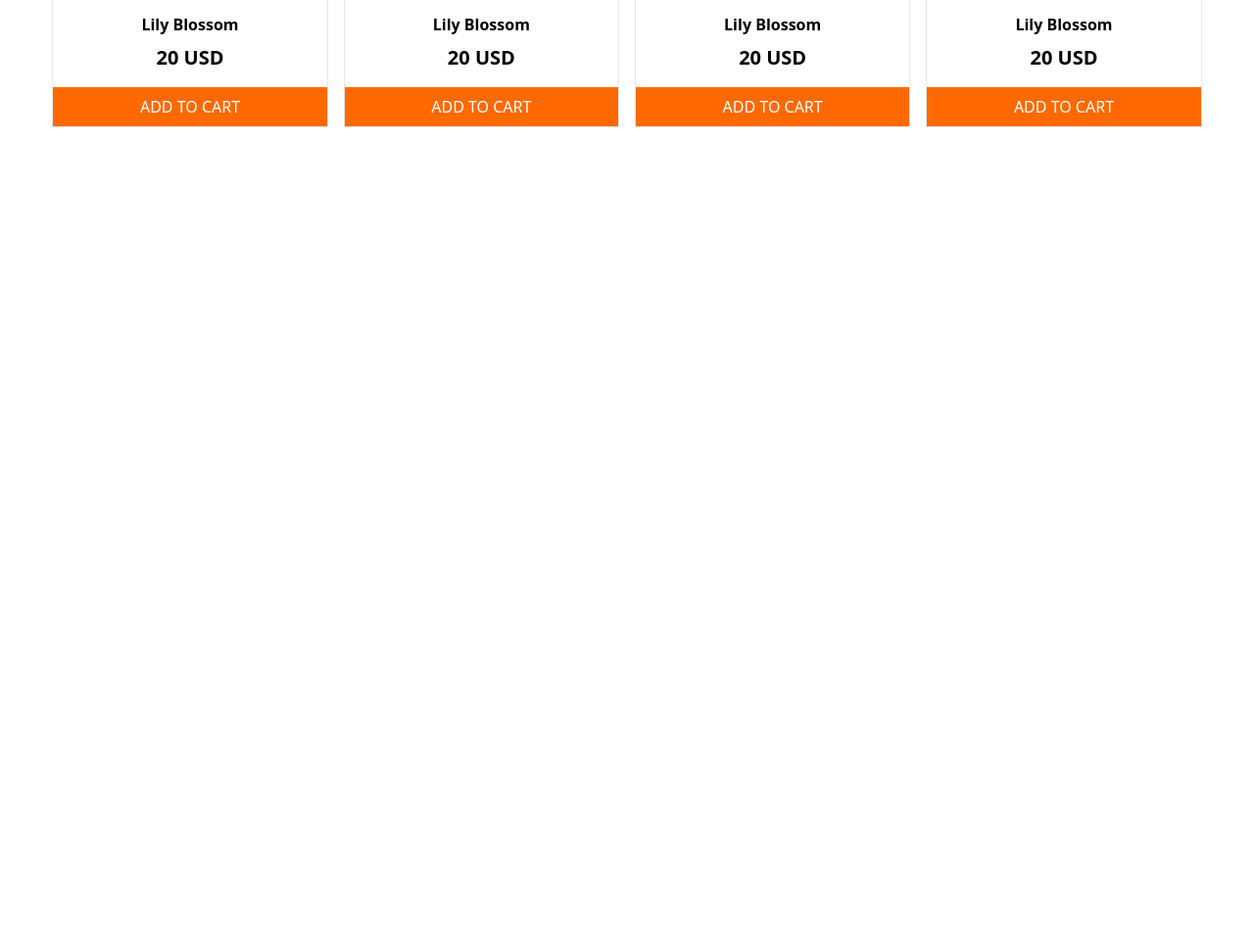
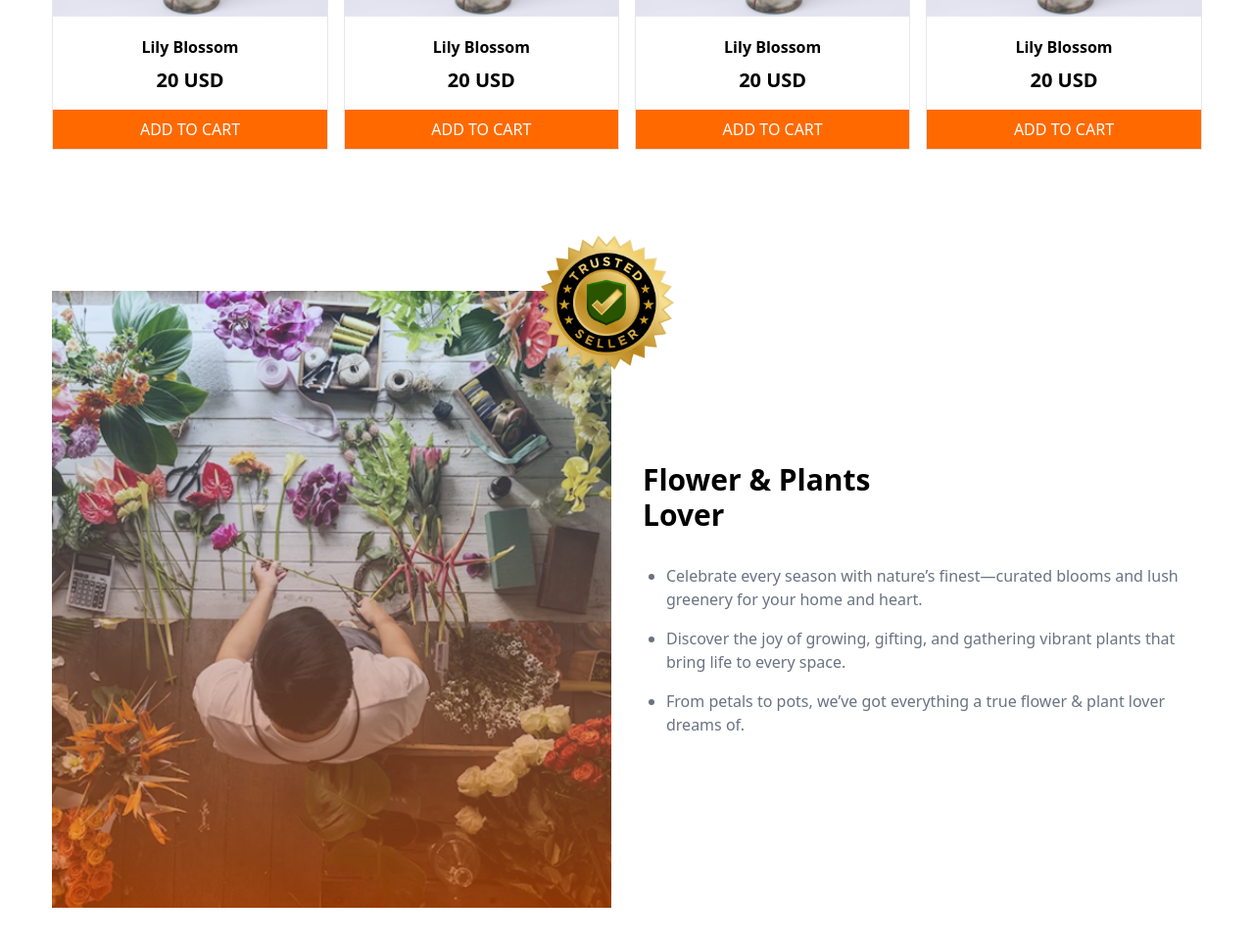
Before and after one commit to arfanur04/m12a2-responsive-flowers, a plain HTML site: page index.html in a window 1280 px wide. Shown: the part 1557-2522 px from the top of the page at 98% size. Before the commit the page ends 1783 px from the top, so only its background shows below. Drawn offline with nearby package versions, Linux system fonts and the light colour scheme.

Commit message:
4_ Plants Lover section added

```diff
--- a/index.html
+++ b/index.html
@@ -102,7 +102,7 @@
 				<!-- plants cards image, Name, price, full width button -->
 				<main class="grid grid-cols-2 gap-4 md:grid-cols-4">
 					<div class="flex flex-col items-center gap-4 border border-gray-200">
-						<figure class="">
+						<figure class="w-full">
 							<img
 								class="w-full h-full"
 								src="./assets/sample-flower-image.png"
@@ -118,7 +118,7 @@
 						</button>
 					</div>
 					<div class="flex flex-col items-center gap-4 border border-gray-200">
-						<figure class="">
+						<figure class="w-full">
 							<img
 								class="w-full h-full"
 								src="./assets/sample-flower-image.png"
@@ -134,7 +134,7 @@
 						</button>
 					</div>
 					<div class="flex flex-col items-center gap-4 border border-gray-200">
-						<figure class="">
+						<figure class="w-full">
 							<img
 								class="w-full h-full"
 								src="./assets/sample-flower-image.png"
@@ -150,7 +150,7 @@
 						</button>
 					</div>
 					<div class="flex flex-col items-center gap-4 border border-gray-200">
-						<figure class="">
+						<figure class="w-full">
 							<img
 								class="w-full h-full"
 								src="./assets/sample-flower-image.png"
@@ -166,7 +166,7 @@
 						</button>
 					</div>
 					<div class="flex flex-col items-center gap-4 border border-gray-200">
-						<figure class="">
+						<figure class="w-full">
 							<img
 								class="w-full h-full"
 								src="./assets/sample-flower-image.png"
@@ -182,7 +182,7 @@
 						</button>
 					</div>
 					<div class="flex flex-col items-center gap-4 border border-gray-200">
-						<figure class="">
+						<figure class="w-full">
 							<img
 								class="w-full h-full"
 								src="./assets/sample-flower-image.png"
@@ -198,7 +198,7 @@
 						</button>
 					</div>
 					<div class="flex flex-col items-center gap-4 border border-gray-200">
-						<figure class="">
+						<figure class="w-full">
 							<img
 								class="w-full h-full"
 								src="./assets/sample-flower-image.png"
@@ -214,7 +214,7 @@
 						</button>
 					</div>
 					<div class="flex flex-col items-center gap-4 border border-gray-200">
-						<figure class="">
+						<figure class="w-full">
 							<img
 								class="w-full h-full"
 								src="./assets/sample-flower-image.png"
@@ -231,6 +231,48 @@
 					</div>
 				</main>
 			</section>
+			<!--: 4 Plants Lover Section -->
+			<section class="relative w-11/12 pt-12 mx-auto my-12 max-w-7xl md:my-24">
+				<!-- absolute -->
+				<header class="absolute left-[40%] -top-9 hidden md:block">
+					<figure class="w-48">
+						<img
+							class="w-full h-full"
+							src="./assets/trusted-badge.png"
+							alt=""
+						/>
+					</figure>
+				</header>
+				<main class="flex flex-col items-center gap-8 md:flex-row">
+					<figure class="w-full mx-auto md:w-1/2">
+						<img
+							class="w-full h-full"
+							src="./assets/flower-store.png"
+							alt=""
+						/>
+					</figure>
+					<div class="w-full mx-auto md:w-1/2">
+						<h1 class="mb-8 text-3xl font-bold">
+							Flower & Plants <br />
+							Lover
+						</h1>
+						<ul class="ml-6 space-y-4 text-gray-500 list-disc">
+							<li>
+								Celebrate every season with nature’s finest—curated blooms and
+								lush greenery for your home and heart.
+							</li>
+							<li>
+								Discover the joy of growing, gifting, and gathering vibrant
+								plants that bring life to every space.
+							</li>
+							<li>
+								From petals to pots, we’ve got everything a true flower & plant
+								lover dreams of.
+							</li>
+						</ul>
+					</div>
+				</main>
+			</section>
 		</main>
 		<footer></footer>
 	</body>
```
